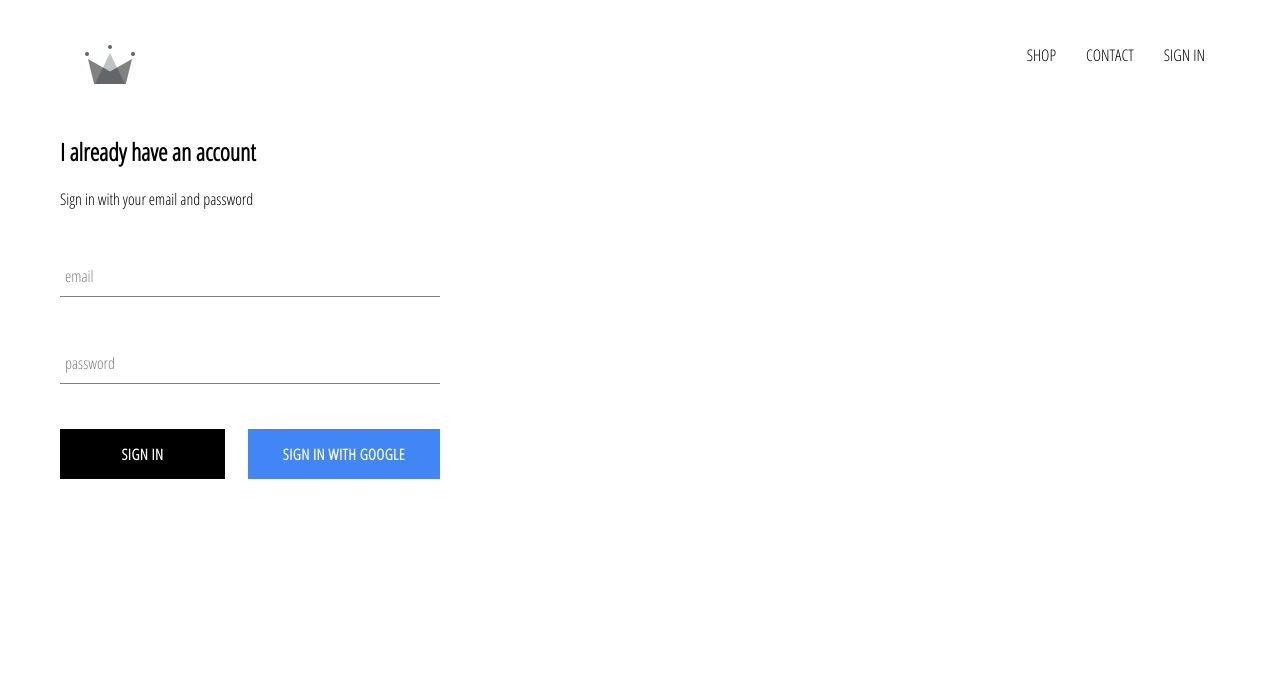
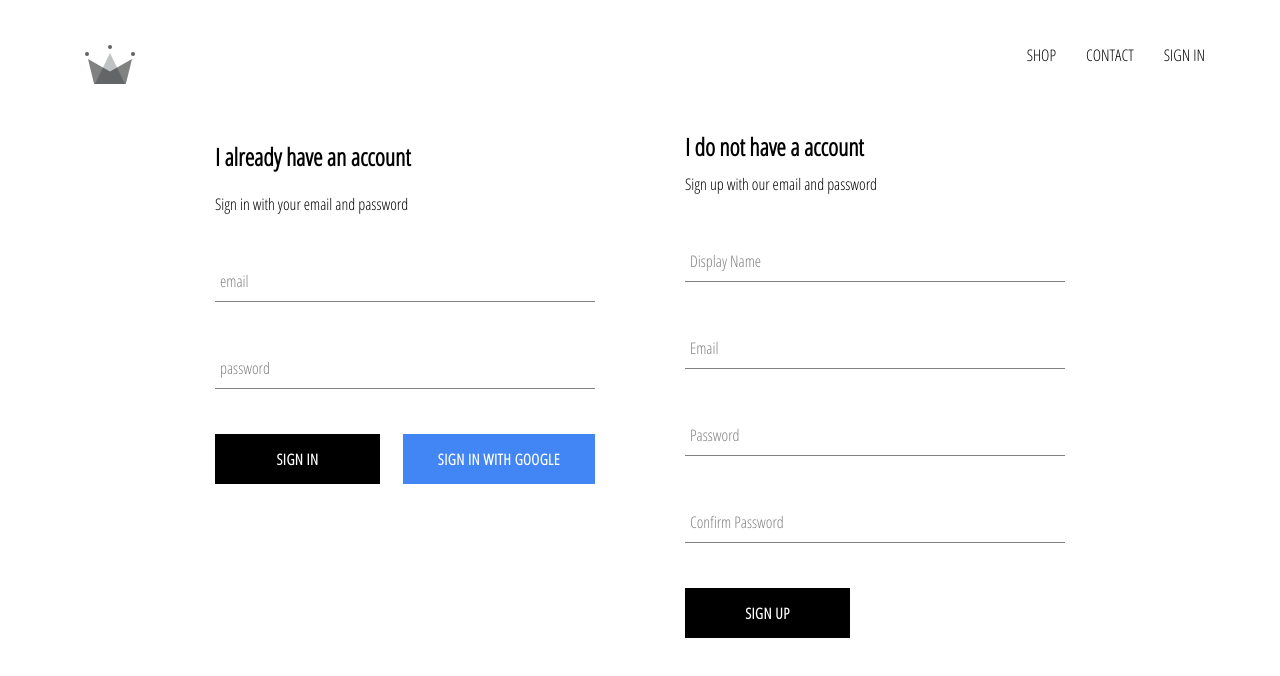
Before and after one commit to shidhantt67/crwn-clothing, a React (Create React App) app: page /signin in a window 1280 px wide. Shown: the top 676 px of the page. Built offline with nearby package versions, Linux system fonts and the light colour scheme; no server answers.

Commit message:
sign-up component added and create user using firestore

```diff
--- a/src/App.js
+++ b/src/App.js
@@ -7,7 +7,7 @@
 import Shop from "./pages/shop/shop.component";
 import Header from "./components/header/header.component";
 import SignInAndSignUp from "./pages/sign-in-and-sign-up/sign-in-and-sign-up.component";
-import { auth } from "./firebase/firebase.conf";
+import { auth, createUserProfileDocument } from "./firebase/firebase.conf";
 
 class App extends React.Component {
   constructor() {
@@ -21,9 +21,23 @@
   unsubscribeFromAuth = null;
 
   componentDidMount() {
-    this.unsubscribeFromAuth = auth.onAuthStateChanged((user) => {
-      this.setState({ currentUser: user });
-      console.log(user);
+    this.unsubscribeFromAuth = auth.onAuthStateChanged(async (userAuth) => {
+      if (userAuth) {
+        const userRef = await createUserProfileDocument(userAuth);
+
+        userRef.onSnapshot((snapShot) => {
+          this.setState({
+            currentUser: {
+              id: snapShot.id,
+              ...snapShot.data(),
+            },
+          });
+
+          console.log(this.state);
+        });
+      }
+
+      this.setState({ currentUser: userAuth });
     });
   }
 
--- /dev/null
+++ b/src/components/sign-up/sign-up.component.jsx
@@ -0,0 +1,106 @@
+import React from "react";
+
+import FormInput from "../form-input/form-input.component";
+import CustomButton from "../custom-button/custom-button.component";
+
+import { auth, createUserProfileDocument } from "../../firebase/firebase.conf";
+
+import "./sign-up.style.scss";
+
+class SignUp extends React.Component {
+  constructor() {
+    super();
+
+    this.state = {
+      displayName: "",
+      email: "",
+      password: "",
+      confirmPassword: "",
+    };
+  }
+
+  handleChange = (event) => {
+    event.preventDefault();
+    const { name, value } = event.target;
+
+    this.setState({ [name]: value });
+  };
+
+  handleSubmit = async (event) => {
+    event.preventDefault();
+
+    const { displayName, email, password, confirmPassword } = this.state;
+
+    if (password !== confirmPassword) {
+      alert("passwords don't match");
+      return;
+    }
+
+    try {
+      const { user } = await auth.createUserWithEmailAndPassword(
+        email,
+        password
+      );
+
+      await createUserProfileDocument(user, { displayName });
+
+      this.setState({
+        displayName: "",
+        email: "",
+        password: "",
+        confirmPassword: "",
+      });
+    } catch (error) {
+      console.log(error);
+    }
+  };
+
+  render() {
+    const { displayName, email, password, confirmPassword } = this.state;
+
+    return (
+      <div className="sign-up">
+        <h2 className="title">I do not have a account</h2>
+        <span>Sign up with our email and password</span>
+        <form className="sign-up-form" onSubmit={this.handleSubmit} >
+          <FormInput
+            type="text"
+            name="displayName"
+            value={displayName}
+            onChange={this.handleChange}
+            label="Display Name"
+            required
+          />
+          <FormInput
+            type="text"
+            name="email"
+            value={email}
+            onChange={this.handleChange}
+            label="Email"
+            required
+          />
+          <FormInput
+            type="password"
+            name="password"
+            value={password}
+            onChange={this.handleChange}
+            label="Password"
+            required
+          />
+          <FormInput
+            type="password"
+            name="confirmPassword"
+            value={confirmPassword}
+            onChange={this.handleChange}
+            label="Confirm Password"
+            required
+          />
+
+          <CustomButton type="submit">SIGN UP</CustomButton>
+        </form>
+      </div>
+    );
+  }
+}
+
+export default SignUp;
--- /dev/null
+++ b/src/components/sign-up/sign-up.style.scss
@@ -0,0 +1,9 @@
+.sign-up {
+    display: flex;
+    flex-direction: column;
+    width: 380px;
+
+    .title {
+      margin: 10px 0;
+    }
+  }
--- a/src/firebase/firebase.conf.js
+++ b/src/firebase/firebase.conf.js
@@ -15,6 +15,30 @@
 
 firebase.initializeApp(config);
 
+export const createUserProfileDocument = async (userAuth, additionalData) => {
+  if (!userAuth) return;
+
+  const userRef = firestore.doc(`users/${userAuth.uid}`);
+  const snapShot = await userRef.get();
+
+  if (!snapShot.exists) {
+    const {displayName, email} = userAuth;
+    const createdAt = new Date();
+    try {
+      userRef.set({
+        displayName,
+        email,
+        createdAt,
+        ...additionalData
+      });
+    } catch (error) {
+      console.log('error creating user', error.message);
+    }
+
+  }
+return userRef;
+};
+
 export const auth = firebase.auth();
 export const firestore = firebase.firestore();
 
--- a/src/pages/sign-in-and-sign-up/sign-in-and-sign-up.component.jsx
+++ b/src/pages/sign-in-and-sign-up/sign-in-and-sign-up.component.jsx
@@ -1,9 +1,12 @@
 import React from 'react';
 import SignIn from '../../components/sign-in/sign-in.component';
+import SignUp from '../../components/sign-up/sign-up.component';
+import './sign-in-and-sign-up.style.scss';
 
 const SignInAndSignUp = () => (
     <div className="sign-in-and-sign-up">
         <SignIn />
+        <SignUp />
     </div>
 );
 
--- a/src/pages/sign-in-and-sign-up/sign-in-and-sign-up.style.scss
+++ b/src/pages/sign-in-and-sign-up/sign-in-and-sign-up.style.scss
@@ -0,0 +1,6 @@
+.sign-in-and-sign-up {
+    width: 850px;
+    display: flex;
+    justify-content: space-between;
+    margin: 30px auto;
+  }
```
Also changed, not shown: 1 other file (tests, documents, lock files or other folders).
